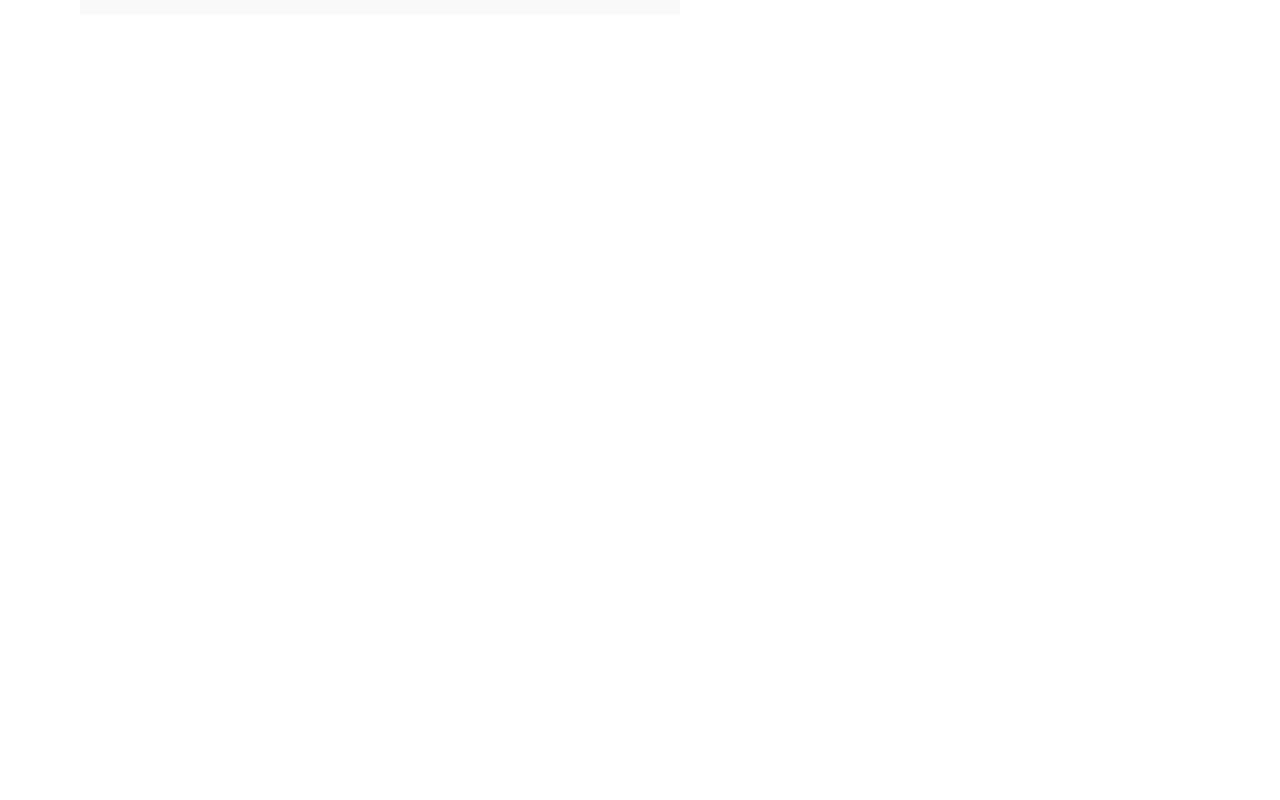
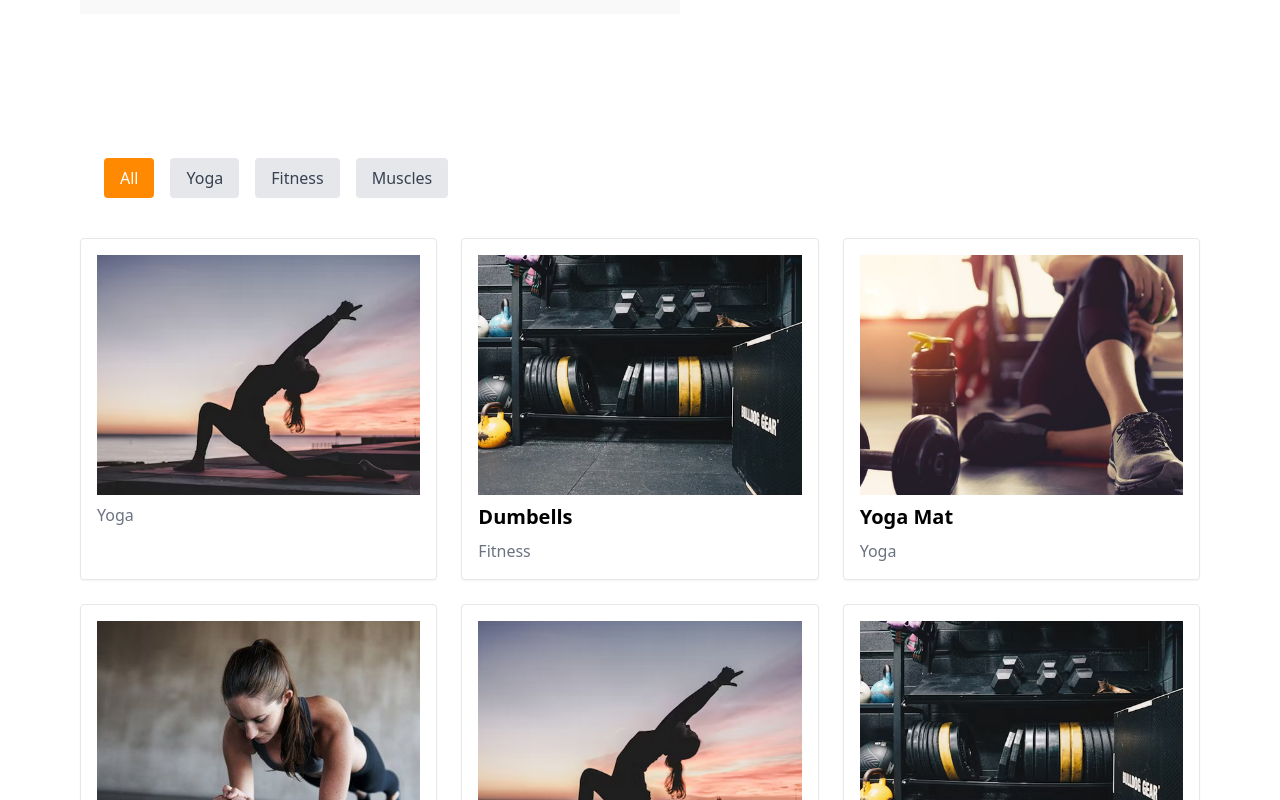
Before and after one commit to Abimanyuoke/Website_Gym, a React (Vite) app: page / in a window 1280 px wide. Shown: the part 1780-2580 px from the top of the page. Before the commit the page ends 1850 px from the top, so only its background shows below. Built offline with nearby package versions, Linux system fonts and the light colour scheme; a web font is replaced by a local one.

Commit message:
add tabcomp and banner and motion frarmer put together

```diff
--- a/src/App.jsx
+++ b/src/App.jsx
@@ -15,6 +15,7 @@
 
 import img1 from './assets/2.png';
 import img2 from './assets/3.png';
+import TabComp from './components/Tab/TabComp';
 
 const BannerData = {
   image: img1,
@@ -39,7 +40,8 @@
       </div>
         <Equipments/>
         <Banner {...BannerData}/>
-        {/* <Banner {...Banner2Data}/> */}
+        <TabComp/>
+        <Banner {...Banner2Data}/>
     </div>
   )
 }
--- /dev/null
+++ b/src/components/Tab/TabComp.jsx
@@ -0,0 +1,43 @@
+import React, { useState } from 'react'
+import { ProductsData } from '../../mockData/data.js';
+import { motion } from "framer-motion";
+
+const TabComp = () => {
+    const [activeTab, setActiveTab] = useState("All");
+    const tabs = ["All", "Yoga", "Fitness", "Muscles"];
+    const filteredCards = activeTab === "All" ? ProductsData : ProductsData.filter((card) => card.category === activeTab);
+
+  return (
+    <>
+    <div className='container my-12 md:my-16'>
+        {/* Tabs button section */}
+        <div className='flex space-x-4 mb-4 p-6'>
+            {
+                tabs.map((tab) => (
+                    <button key={tab} onClick={() => setActiveTab(tab)} className={`py-2 px-4 rounded ${activeTab === tab ? "bg-primary text-white" : "bg-gray-200 text-gray-700"}`}>{tab}</button>
+                ))
+            }
+        </div>
+        {/* Tabs Card section */}
+        <div className='grid grid-cols-1 md:grid-cols-2 lg:grid-cols-3 gap-6'>
+            {
+                filteredCards.map((card) => (
+                    <motion.div
+                    id={card.id}
+                    key={card.id}
+                    initial = {{opacity: 0, x: 10}}
+                    whileInView={{opacity: 1, x: 0}}
+                    className='p-4 border rounded shadow-sm space-y-2'>
+                        <img src={card.image} alt=""  className='h-[240px] w-full object-cover'/>
+                        <p className='text-xl font-semibold'>{card.title}</p>
+                        <p className='text-gray-500'>{card.category}</p>
+                    </motion.div>
+                ))
+            }
+        </div>
+    </div>
+    </>
+  )
+}
+
+export default TabComp
--- a/src/mockData/data.js
+++ b/src/mockData/data.js
@@ -1,3 +1,10 @@
+import Image1 from "../assets/tabs/1.png";
+import Image2 from "../assets/tabs/2.png";
+import Image3 from "../assets/tabs/3.jpg";
+import Image4 from "../assets/tabs/4.jpg";
+import Image5 from "../assets/tabs/5.png";
+
+
 export const NavbarMenu = [
     {
         id : 1,
@@ -24,4 +31,51 @@
         title : "Pricing",
         link : "/"
     },
+];
+
+export const ProductsData = [
+    {
+        id: 1,
+        category: "Yoga",
+        image: Image1,
+        info: "info",
+        price: "price"
+    },
+    {
+        id: 2,
+        category: "Fitness",
+        image: Image2,
+        title: "Dumbells",
+        info: "info",
+        price: "$100"
+    },
+    {
+        id: 3,
+        category: "Yoga",
+        image: Image3,
+        title: "Yoga Mat",
+        info: "info",
+        price: "$100"
+    },
+    {
+        id: 4,
+        category: "Fitness",
+        image: Image4,
+        info: "info",
+        price: "$100"
+    },
+    {
+        id: 5,
+        category: "Muscles",
+        image: Image5,
+        info: "info",
+        price: "$100"
+    },
+    {
+        id: 6,
+        category: "Muscles",
+        image: Image2,
+        info: "info",
+        price: "$100"
+    },
 ]
```
